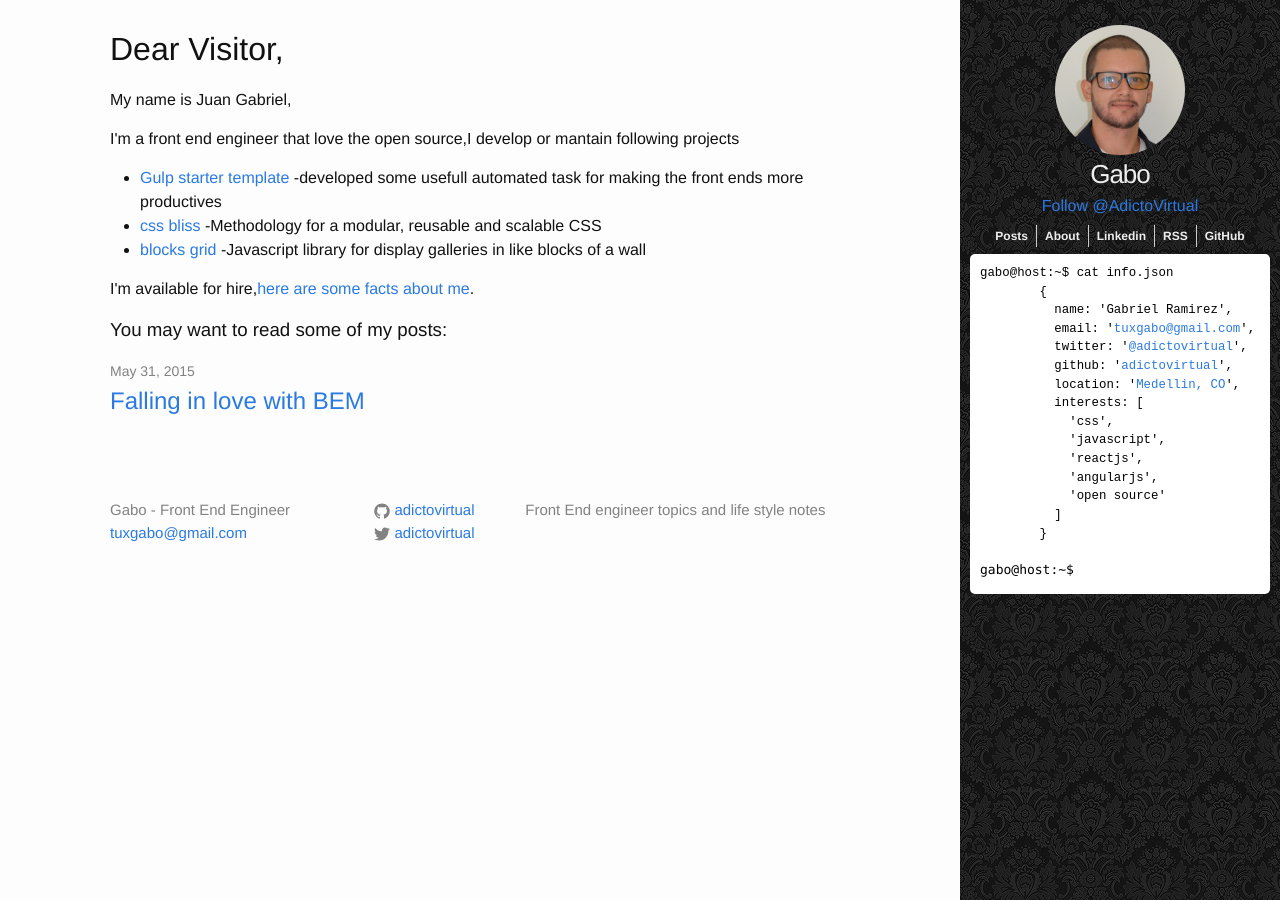
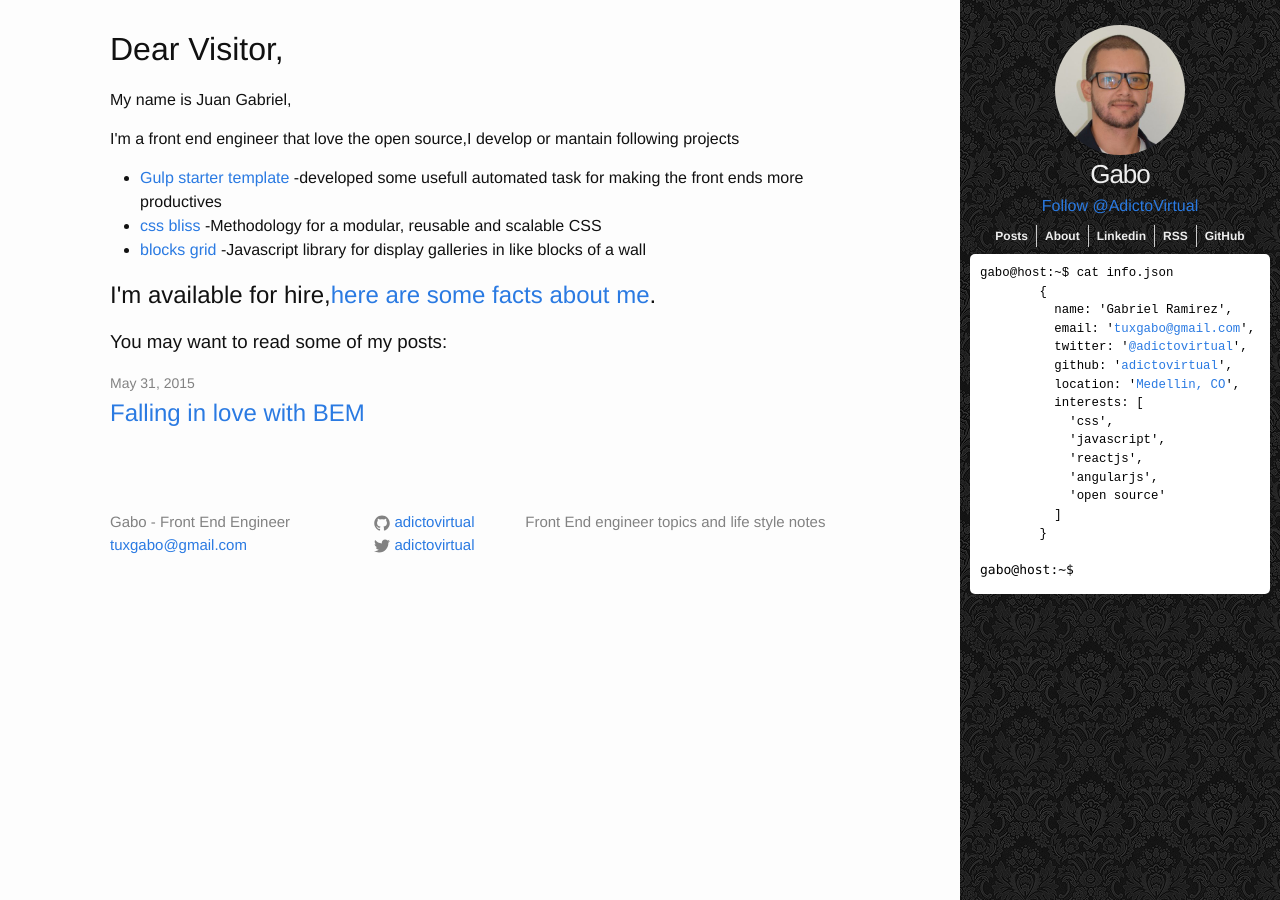
Before and after one commit to juanramirezc2/adictovirtual.github.io, a Jekyll site: the page built from index.html, in a window 1280 px wide. Built offline with Jekyll 4.4.1, drawn with Linux system fonts in a browser that asks for light colours; comment, search, counter and statistics services are not loaded.

```diff
--- a/index.html
+++ b/index.html
@@ -19,7 +19,7 @@ layout: default
     </li>
   </ul>
   <p>
-  I'm available for hire,<a href="/about">here are some facts about me</a>.
+  <h2>I'm available for hire,<a href="/about">here are some facts about me</a>.</h2>
   </p>
   <h3>
   You may want to read some of my posts:
```
